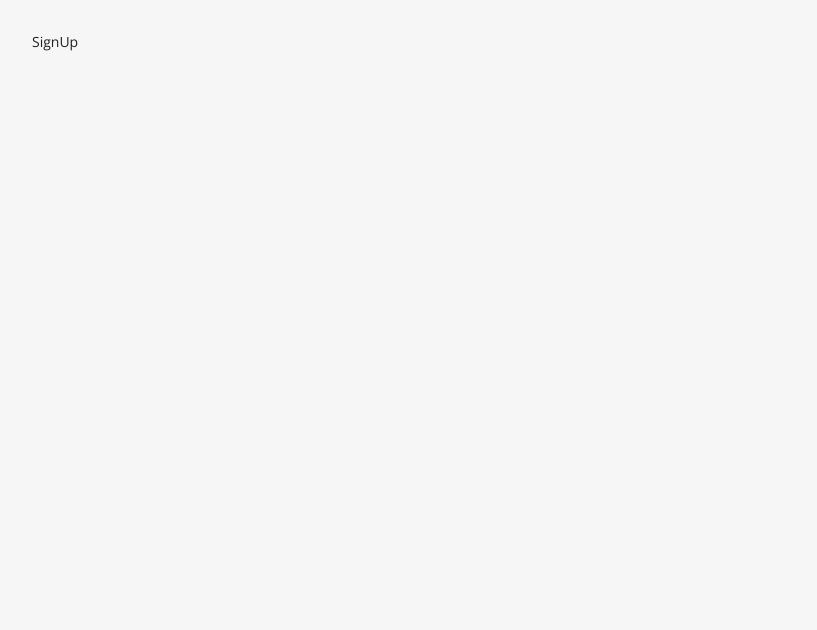
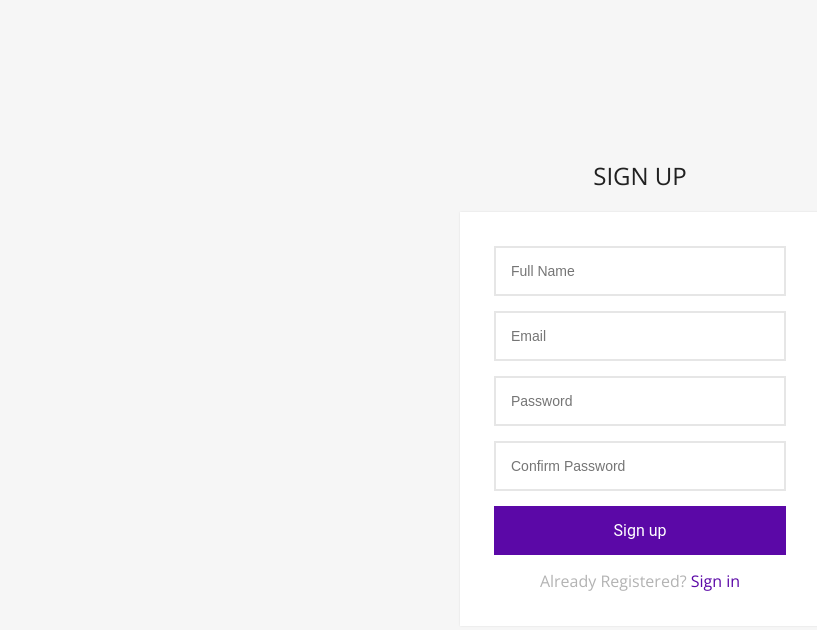
Before and after one commit to DevelopJKong/laravel-react-frontend, a React (Vite) app: page /sign-up in a window 1280 px wide. Shown: the top 630 px of the page, without its empty margins (0-817 px from the left). Built offline with nearby package versions, Linux system fonts and the light colour scheme.

Commit message:
login 구현중...

```diff
--- /dev/null
+++ b/src/components/common/constants/global.constants.ts
@@ -0,0 +1,53 @@
+export const BASE_URL = 'http://localhost:8000/api';
+export const FRONT_URL = 'http://localhost:3000';
+
+export const HTTP_STATUS = {
+  CONTINUE: 100,
+  SWITCHING_PROTOCOLS: 101,
+  PROCESSING: 102,
+  EARLYHINTS: 103,
+  OK: 200,
+  CREATED: 201,
+  ACCEPTED: 202,
+  NON_AUTHORITATIVE_INFORMATION: 203,
+  NO_CONTENT: 204,
+  RESET_CONTENT: 205,
+  PARTIAL_CONTENT: 206,
+  AMBIGUOUS: 300,
+  MOVED_PERMANENTLY: 301,
+  FOUND: 302,
+  SEE_OTHER: 303,
+  NOT_MODIFIED: 304,
+  TEMPORARY_REDIRECT: 307,
+  PERMANENT_REDIRECT: 308,
+  BAD_REQUEST: 400,
+  UNAUTHORIZED: 401,
+  PAYMENT_REQUIRED: 402,
+  FORBIDDEN: 403,
+  NOT_FOUND: 404,
+  METHOD_NOT_ALLOWED: 405,
+  NOT_ACCEPTABLE: 406,
+  PROXY_AUTHENTICATION_REQUIRED: 407,
+  REQUEST_TIMEOUT: 408,
+  CONFLICT: 409,
+  GONE: 410,
+  LENGTH_REQUIRED: 411,
+  PRECONDITION_FAILED: 412,
+  PAYLOAD_TOO_LARGE: 413,
+  URI_TOO_LONG: 414,
+  UNSUPPORTED_MEDIA_TYPE: 415,
+  REQUESTED_RANGE_NOT_SATISFIABLE: 416,
+  EXPECTATION_FAILED: 417,
+  I_AM_A_TEAPOT: 418,
+  MISDIRECTED: 421,
+  UNPROCESSABLE_ENTITY: 422,
+  FAILED_DEPENDENCY: 424,
+  PRECONDITION_REQUIRED: 428,
+  TOO_MANY_REQUESTS: 429,
+  INTERNAL_SERVER_ERROR: 500,
+  NOT_IMPLEMENTED: 501,
+  BAD_GATEWAY: 502,
+  SERVICE_UNAVAILABLE: 503,
+  GATEWAY_TIMEOUT: 504,
+  HTTP_VERSION_NOT_SUPPORTED: 505,
+};
--- a/src/page/logout/login.tsx
+++ b/src/page/logout/login.tsx
@@ -2,7 +2,7 @@ import { useForm } from 'react-hook-form';
 import { Link } from 'react-router-dom';
 import styled from 'styled-components';
 
-const Container = styled.div`
+export const Container = styled.div`
   height: 90vh;
   display: flex;
   justify-content: center;
@@ -10,7 +10,7 @@ const Container = styled.div`
   flex-direction: column;
 `;
 
-const Form = styled.form`
+export const Form = styled.form`
   width: 360px;
   position: relative;
   z-index: 1;
@@ -20,14 +20,14 @@ const Form = styled.form`
   box-shadow: 0 0 2px 0 rgba(0, 0, 0, 0.1);
 `;
 
-const Title = styled.p`
+export const Title = styled.p`
   font-size: 24px;
   margin-bottom: 20px;
 `;
 
-const Input = styled.input``;
+export const Input = styled.input``;
 
-const Button = styled.button`
+export const Button = styled.button`
   font-family: 'Roboto', sans-serif;
   outline: 0;
   background: #5b08a7;
@@ -41,18 +41,18 @@ const Button = styled.button`
   cursor: pointer;
 `;
 
-const ButtonBlock = styled(Button)`
+export const ButtonBlock = styled(Button)`
   width: 100%;
 `;
 
-const Message = styled.p`
+export const Message = styled.p`
   margin: 15px 0 0;
   color: #b3b3b3;
   font-size: 16px;
   text-align: center;
 `;
 
-const MessageLink = styled(Link)`
+export const MessageLink = styled(Link)`
   color: #5b08a7;
   text-decoration: none;
 `;
--- a/src/page/logout/sign-up.tsx
+++ b/src/page/logout/sign-up.tsx
@@ -1,7 +1,117 @@
-import React from 'react';
+import { useNavigate } from 'react-router-dom';
+import { authClient, unAuthClient } from '../../request-method';
+import { ButtonBlock, Container, Form, Input, Message, MessageLink, Title } from './login';
+import { useForm } from 'react-hook-form';
+
+interface IForm {
+  name: string;
+  email: string;
+  password: string;
+  confirmPassword: string;
+  wrongInfo?: string;
+  extraServerError?: string;
+}
 
 const SignUp = () => {
-     return <div>SignUp</div>;
+  const {
+    register,
+    handleSubmit,
+    clearErrors,
+    setError,
+    formState: { errors },
+  } = useForm<IForm>({
+    mode: 'onChange',
+  });
+
+  const navigate = useNavigate();
+  const onValid = async (data: IForm) => {
+    try {
+      const { name, email, password, confirmPassword } = data;
+      if (password !== confirmPassword) {
+        setError('confirmPassword', {
+          message: 'Password and Confirm Password do not match',
+        });
+        return;
+      }
+
+      const { data: userData } = await unAuthClient.post('/sign-up', { name, email, password, confirmPassword });
+      if (!userData.ok) {
+        const { error } = userData;
+        switch (error) {
+          case 'wrongInfo':
+            throw new Error('wrongInfo');
+
+          default:
+            throw new Error('extraServerError');
+        }
+      }
+      if (userData.ok) {
+        navigate('/');
+      }
+    } catch (error) {
+      const { message }: any = error; // TODO: message type 설정 필요
+      switch (message) {
+        case 'wrongInfo':
+          setError('wrongInfo', { message: '이메일이나 비밀번호가 잘못 되었습니다' });
+          break;
+        default:
+          setError('extraServerError', { message: 'extraServerError' });
+          break;
+      }
+    }
+  };
+
+  return (
+    <Container>
+      <Title>SIGN UP</Title>
+      <Form onSubmit={handleSubmit(onValid)} onClick={() => clearErrors()}>
+        <Input
+          type="text"
+          placeholder="Full Name"
+          {...register('name', {
+            required: 'Full Name is required',
+          })}
+        />
+        <Input
+          type="email"
+          placeholder="Email"
+          {...register('email', {
+            required: 'Email is required',
+            pattern: {
+              value: /^[A-Z0-9._%+-]+@[A-Z0-9.-]+\.[A-Z]{2,}$/i,
+              message: 'Invalid email address',
+            },
+          })}
+        />
+        <Input
+          type="password"
+          placeholder="Password"
+          {...register('password', {
+            required: 'Password is required',
+            minLength: {
+              value: 6,
+              message: 'Password must have at least 6 characters',
+            },
+          })}
+        />
+        <Input
+          type="password"
+          placeholder="Confirm Password"
+          {...register('confirmPassword', {
+            required: 'Confirm Password is required',
+            minLength: {
+              value: 6,
+              message: 'Confirm Password must have at least 6 characters',
+            },
+          })}
+        />
+        <ButtonBlock>Sign up</ButtonBlock>
+        <Message>
+          Already Registered? <MessageLink to="/login">Sign in</MessageLink>
+        </Message>
+      </Form>
+    </Container>
+  );
 };
 
 export default SignUp;
--- /dev/null
+++ b/src/request-method.ts
@@ -0,0 +1,48 @@
+import { BASE_URL, HTTP_STATUS } from './components/common/constants/global.constants';
+import axios from 'axios';
+
+export const authClient = axios.create({
+  baseURL: BASE_URL,
+});
+
+export const unAuthClient = axios.create({
+  baseURL: BASE_URL,
+});
+
+authClient.interceptors.request.use(
+  async config => {
+    const token = localStorage.getItem('Login');
+
+    if (!token) throw new Error('LocalStorage is empty');
+
+    const userToken = JSON.parse(token)?.token;
+    const userRefreshToken = JSON.parse(token)?.refreshToken;
+
+    // ! Authorization vs token
+    if (userToken) {
+      if (config.headers) {
+        config.headers.token = `Bearer ${userToken}`;
+        config.headers.refresh_token = `Bearer ${userRefreshToken}`; // eslint-disable-line
+      }
+      return config;
+    } else {
+      throw new Error('Token is empty');
+    }
+  },
+  error => {
+    return Promise.reject(error);
+  },
+);
+
+authClient.interceptors.response.use(
+  response => {
+    return response;
+  },
+  error => {
+    if (error.response.status === HTTP_STATUS.UNAUTHORIZED) {
+      localStorage.removeItem('Login');
+      window.location.href = '/';
+    }
+    return Promise.reject(error);
+  },
+);
```
